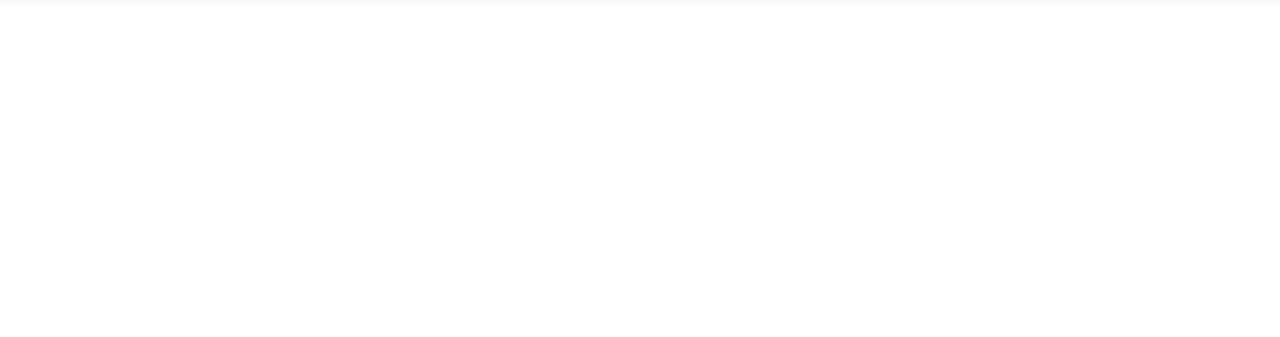
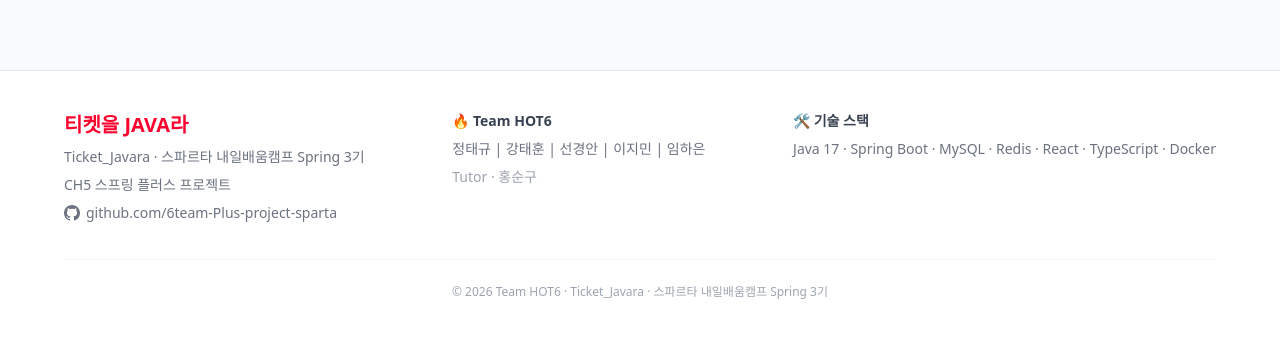
Before and after one commit to 6team-Plus-project-sparta/ticket-javara-frontend, a React (Vite) app in the folder frontend/: page / in a window 1280 px wide. Shown: the part 1241-1578 px from the top of the page. Before the commit the page ends 1247 px from the top, so only its background shows below. Built offline with nearby package versions, Linux system fonts and the light colour scheme; no server answers.

Commit message:
feat: Footer 컴포넌트 추가

```diff
--- a/frontend/src/layouts/MainLayout.tsx
+++ b/frontend/src/layouts/MainLayout.tsx
@@ -7,16 +7,90 @@
  * <Outlet />: react-router-dom이 자식 라우트의 페이지 컴포넌트를 여기에 렌더링한다.
  */
 
+/**
+ * MainLayout — Header + Footer가 있는 기본 레이아웃
+ */
+
+/**
+ * MainLayout — Header + Footer가 있는 기본 레이아웃
+ */
+
 import { Outlet, useLocation, useNavigate } from 'react-router-dom'
 import { Header, SearchBar } from '@/components'
 import { useAuth } from '@/contexts/AuthContext'
+
+// ─── 푸터 컴포넌트 ────────────────────────────────────────────
+
+function Footer() {
+    const members = ['정태규', '강태훈', '선경안', '이지민', '임하은']
+    const techStack = ['Java 17', 'Spring Boot', 'MySQL', 'Redis', 'React', 'TypeScript', 'Docker']
+
+    return (
+        <footer className="mt-16 border-t border-gray-200 bg-white">
+            <div className="mx-auto w-full max-w-screen-xl px-10 py-10 sm:px-16">
+
+                <div className="flex flex-col gap-8 md:flex-row md:justify-between">
+
+                    {/* 좌측: 프로젝트 정보 */}
+                    <div className="space-y-2 min-w-0">
+                        <p className="text-xl font-extrabold whitespace-nowrap" style={{ color: '#FD002D' }}>
+                            티켓을 JAVA라
+                        </p>
+                        <p className="text-sm text-gray-500 whitespace-nowrap">Ticket_Javara · 스파르타 내일배움캠프 Spring 3기</p>
+                        <p className="text-sm text-gray-500 whitespace-nowrap">CH5 스프링 플러스 프로젝트</p>
+                        <a
+                            href="https://github.com/6team-Plus-project-sparta"
+                            target="_blank"
+                            rel="noopener noreferrer"
+                            className="inline-flex items-center gap-1.5 text-sm text-gray-500 hover:text-gray-800 transition-colors whitespace-nowrap"
+                        >
+                            <svg xmlns="http://www.w3.org/2000/svg" className="h-4 w-4 shrink-0" fill="currentColor" viewBox="0 0 24 24" aria-hidden="true">
+                                <path d="M12 0C5.37 0 0 5.37 0 12c0 5.3 3.438 9.8 8.205 11.387.6.113.82-.258.82-.577 0-.285-.01-1.04-.015-2.04-3.338.724-4.042-1.61-4.042-1.61-.546-1.387-1.333-1.756-1.333-1.756-1.089-.745.083-.729.083-.729 1.205.084 1.839 1.237 1.839 1.237 1.07 1.834 2.807 1.304 3.492.997.107-.775.418-1.305.762-1.604-2.665-.305-5.467-1.334-5.467-5.931 0-1.311.469-2.381 1.236-3.221-.124-.303-.535-1.524.117-3.176 0 0 1.008-.322 3.301 1.23A11.509 11.509 0 0 1 12 5.803c1.02.005 2.047.138 3.006.404 2.291-1.552 3.297-1.23 3.297-1.23.653 1.653.242 2.874.118 3.176.77.84 1.235 1.911 1.235 3.221 0 4.609-2.807 5.624-5.479 5.921.43.372.823 1.102.823 2.222 0 1.606-.015 2.896-.015 3.286 0 .315.21.69.825.573C20.565 21.795 24 17.295 24 12c0-6.63-5.37-12-12-12z"/>
+                            </svg>
+                            github.com/6team-Plus-project-sparta
+                        </a>
+                    </div>
+
+                    {/* 가운데: 팀 정보 */}
+                    <div className="space-y-2">
+                        <p className="text-sm font-bold text-gray-700">🔥 Team HOT6</p>
+                        <p className="text-sm text-gray-500">
+                            {members.join(' | ')}
+                        </p>
+                        <p className="text-sm text-gray-400 mt-1">
+                            Tutor · 홍순구
+                        </p>
+                    </div>
+
+                    {/* 우측: 기술 스택 */}
+                    <div className="space-y-2">
+                        <p className="text-sm font-bold text-gray-700">🛠 기술 스택</p>
+                        <p className="text-sm text-gray-500">
+                            {techStack.join(' · ')}
+                        </p>
+                    </div>
+
+                </div>
+
+                {/* 하단 카피라이트 */}
+                <div className="mt-8 border-t border-gray-100 pt-6 text-center">
+                    <p className="text-xs text-gray-400">
+                        © 2026 Team HOT6 · Ticket_Javara · 스파르타 내일배움캠프 Spring 3기
+                    </p>
+                </div>
+
+            </div>
+        </footer>
+    )
+}
+
+// ─── 메인 레이아웃 ────────────────────────────────────────────
 
 function MainLayout() {
     const { isLoggedIn, logout, user } = useAuth()
     const navigate = useNavigate()
     const location = useLocation()
 
-  // 채팅 페이지는 뷰포트 전체를 차지하고 내부만 스크롤
     const isChatPage = location.pathname === '/chat'
 
     const handleLogout = () => {
@@ -25,7 +99,7 @@
     }
 
     return (
-    <div className={['bg-gray-50', isChatPage ? 'h-screen flex flex-col overflow-hidden' : 'min-h-screen'].join(' ')}>
+        <div className={['bg-gray-50', isChatPage ? 'h-screen flex flex-col overflow-hidden' : 'min-h-screen flex flex-col'].join(' ')}>
             <Header
                 isLoggedIn={isLoggedIn}
                 isAdmin={user?.role === 'ADMIN'}
@@ -36,13 +110,13 @@
                     />
                 }
             />
-      {/* 페이지 본문 — 좌우 여백 충분히, 컨테이너 중앙 정렬 */}
             <main className={isChatPage
                 ? 'flex-1 overflow-hidden px-10 py-6'
-        : 'mx-auto w-full max-w-screen-xl px-10 py-10 sm:px-16'
+                : 'flex-1 mx-auto w-full max-w-screen-xl px-10 py-10 sm:px-16'
             }>
                 <Outlet />
             </main>
+            {!isChatPage && <Footer />}
         </div>
     )
 }
```
Lines whose indentation alone changed are shown as unchanged.
